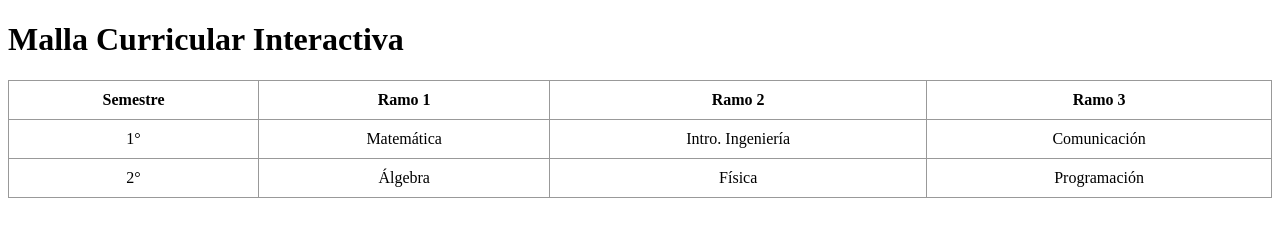
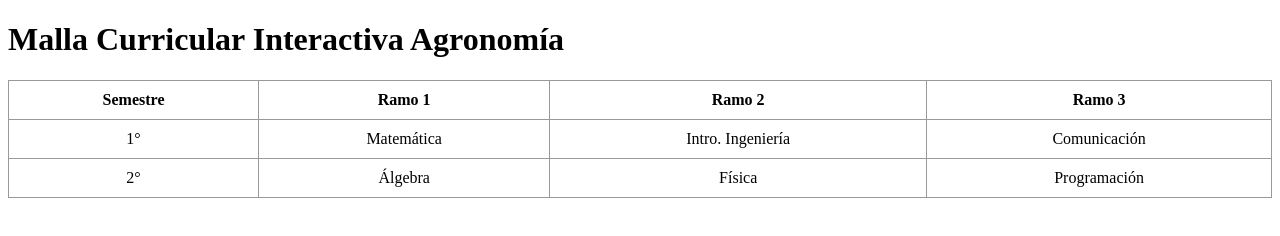
Before and after one commit to Coni06/Malla-Agronom-a-Utalca, a plain HTML site: page index.html in a window 1280 px wide. Drawn offline with Linux system fonts and the light colour scheme.

Commit message:
Update index.html

```diff
--- a/index.html
+++ b/index.html
@@ -20,7 +20,7 @@
   </style>
 </head>
 <body>
-  <h1>Malla Curricular Interactiva</h1>
+  <h1>Malla Curricular Interactiva Agronomía</h1>
   <table>
     <tr>
       <th>Semestre</th>
```
